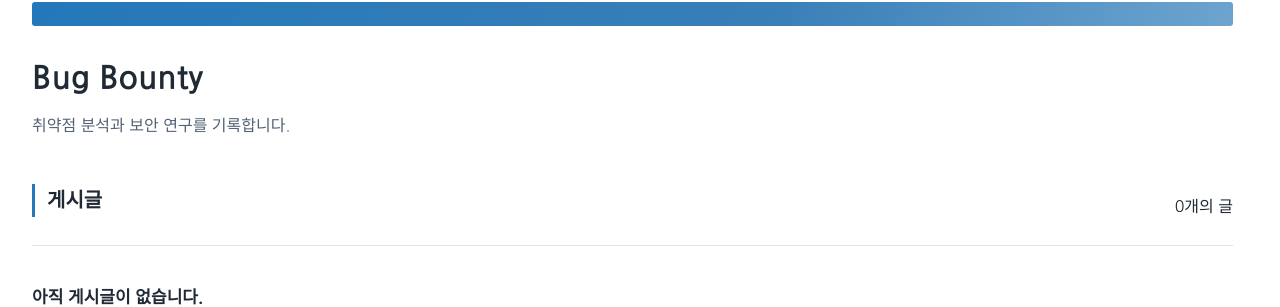
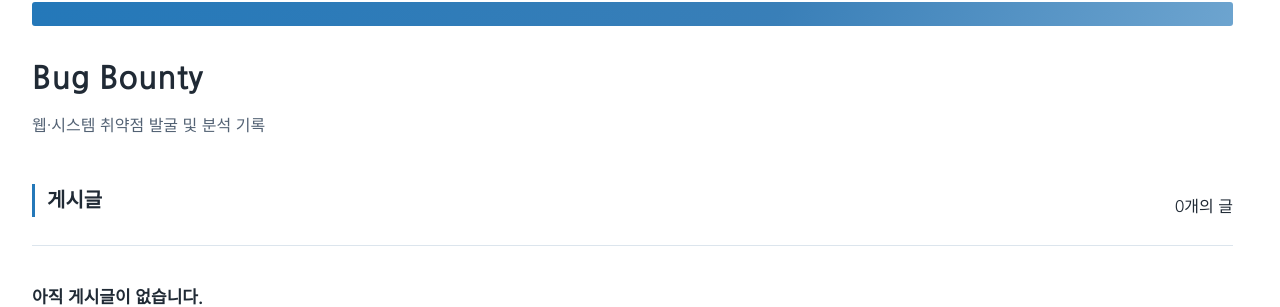
Before and after one commit to BEAN-CMD418/bean-cmd418.github.io, a Jekyll site: the page built from bug-bounty/index.md, in a window 1280 px wide. Shown: the part 215-522 px from the top of the page. Built offline with Jekyll 4.4.1, drawn with Linux system fonts in a browser that asks for light colours; some web fonts are replaced.

Commit message:
Rewrite category descriptions in concise noun phrases

```diff
--- a/bug-bounty/index.md
+++ b/bug-bounty/index.md
@@ -8,4 +8,4 @@ permalink: /bug-bounty/
 
 # Bug Bounty
 
-취약점 분석과 보안 연구를 기록합니다.
+웹·시스템 취약점 발굴 및 분석 기록
```
